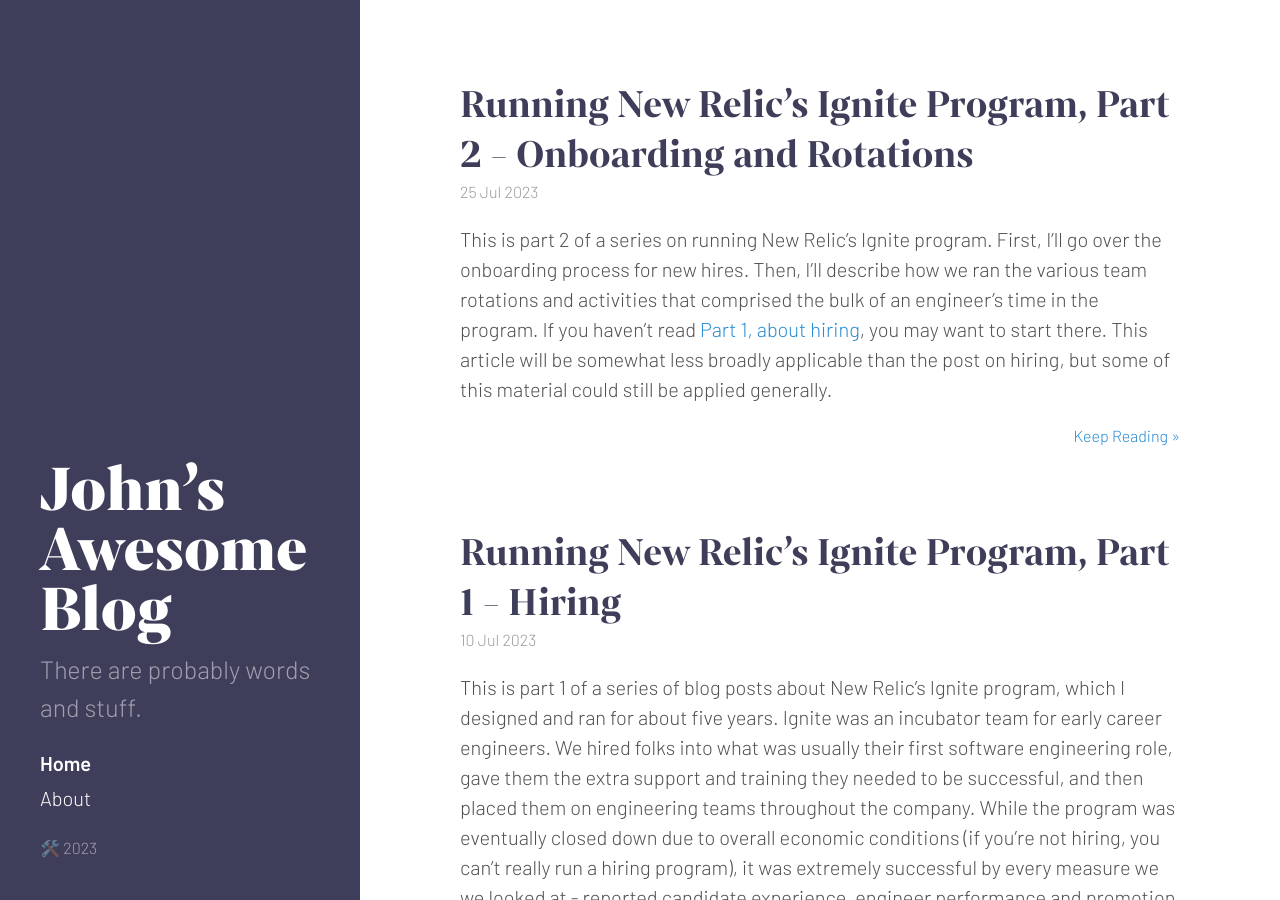
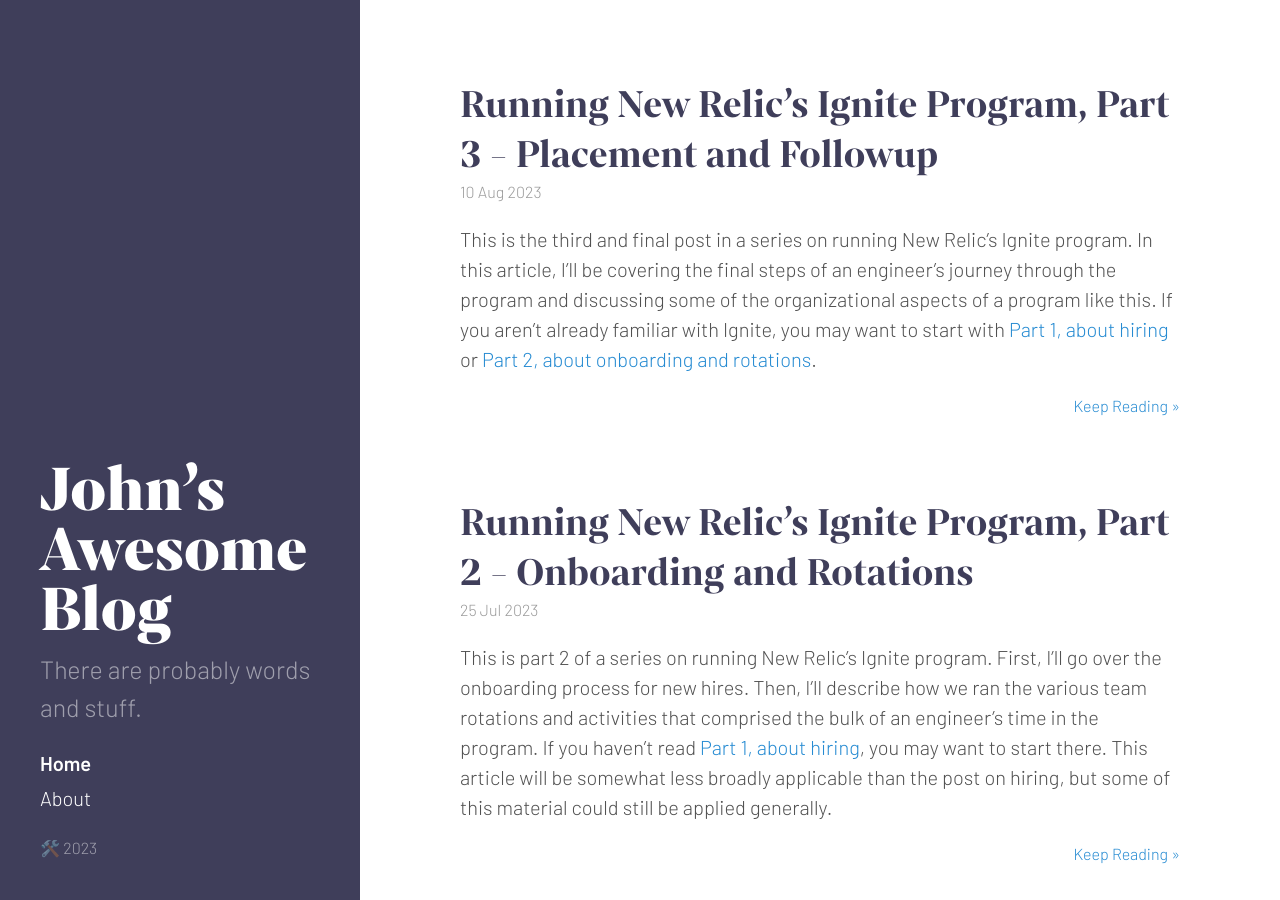
Before and after one commit to djspinmonkey/djspinmonkey.github.io, a Jekyll site: the page built from index.html, in a window 1280 px wide and 900 px high. Built offline with Jekyll 4.4.1, drawn with Linux system fonts in a browser that asks for light colours; emoji names are drawn with the system emoji font; the list of posts is cut into pages by our own code.

Commit message:
Publish 3rd Ignite article

```diff
--- a/_drafts/ignite-placement-and-followup.md
+++ b/_posts/2023-08-10-ignite-placement-and-followup.md
@@ -1,8 +1,8 @@
 ---
 layout: post
 title: Running New Relic's Ignite Program, Part 3 - Placement and Followup
+date: 2023-08-10 14:27 -0700
 ---
-
 This is the third and final post in a series on running New Relic's Ignite program. In this article, I'll be covering the final steps of an engineer's journey through the program and discussing some of the organizational aspects of a program like this. If you aren't already familiar with Ignite, you may want to start with [Part 1, about hiring](https://djspinmonkey.github.io/2023/07/10/ignite-hiring/) or [Part 2, about onboarding and rotations](https://djspinmonkey.github.io/2023/07/25/ignite-onboarding-and-rotations/).
 
 ## Placement
```
